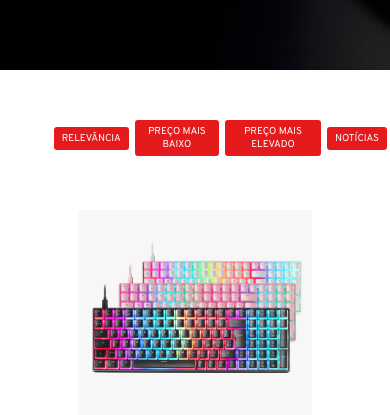
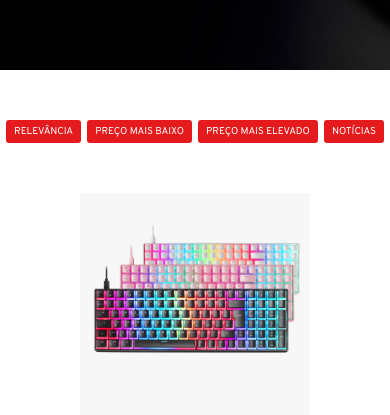
Before and after one commit to fmata97/MarsGaming-Clone, a plain HTML site: page index.html in a window 390 px wide. Shown: the part 240-655 px from the top of the page. Drawn offline with nearby package versions, Linux system fonts and the light colour scheme.

Commit message:
no more position:absolute

```diff
--- a/index.html
+++ b/index.html
@@ -62,12 +62,15 @@
     </header>
 
     <!-- Filtros -->
-    <div class="filters">
-        <div class="filter">RELEVÂNCIA</div>
-        <div class="filter">PREÇO MAIS BAIXO</div>
-        <div class="filter">PREÇO MAIS ELEVADO</div>
-        <div class="filter">NOTÍCIAS</div>
+    <div class="filters-container">
+        <div class="filters">
+            <div class="filter">RELEVÂNCIA</div>
+            <div class="filter">PREÇO MAIS BAIXO</div>
+            <div class="filter">PREÇO MAIS ELEVADO</div>
+            <div class="filter">NOTÍCIAS</div>
+        </div>
     </div>
+
 
     <!-- Produtos -->
     <div class="product-container">
--- a/style.css
+++ b/style.css
@@ -138,14 +138,20 @@ header p {
     top: 50px;
 }
 
+.filters-container {
+    margin: 0px 120px;
+    display: flex;
+    justify-content: center;
+}
+
 .filters {
     display: flex;
+    justify-content: flex-start;
+    width: 1260px;
     font-size: 10px;
     font-family: Overpass, Roboto;
     color: white;
-    padding: 80px 4.2%;
-    position: absolute;
-    left: 13%;
+    padding-top: 80px;
 }
 
 .filter {
@@ -163,20 +169,20 @@ header p {
 
 
 .product-container {
-    margin: 130px 0px;
-    padding: 20px 10px;
-    position: absolute;
-    left: 16%;
-    margin-right: 16%;
+    margin: 20px 50px;
+    padding: 40px 10px;
+    display: flex;
+    justify-content: center;
 }
 
 .product-row {
     display: flex;
     justify-content: space-between;
+    margin: 0px 50px;
 }
 
 .product-box {
-    width: 25%;
+    max-width: 300px;
     margin: 0px 10px;
     margin-bottom: 20px;
     position: relative;
@@ -306,8 +312,11 @@ header p {
         padding-top: 30px;
     }
 
+    .filters-container {
+        margin: 0px 100px;
+    }
     .filters {
-        padding: 50px 20px;
+        padding-top: 50px;
     }
 
     .product-row {
@@ -318,9 +327,8 @@ header p {
         width: 29%;
     }
     .product-container {
-        padding: 10px 20px;
-        left: 7%;
-        margin-right: 7%;
+        padding: 30px 10px;
+        margin: 20px 30px;
     }
 }
 
@@ -342,22 +350,37 @@ header p {
     header {
         height: 200px;
     }
+    .filters-container {
+        margin: 0px 80px;
+    }
     .filters {
-        padding: 50px 0px;
+        padding-top: 50px;
     }
     .product-row {
-        justify-content: space-around;
+        justify-content: space-between;
     }
     .product-box {
-        width: 40%;
+        width: 45%;
+    }
+    .product-row {
+        margin: 0px 40px;
     }
     .product-container {
-        padding: 10px 0px;
+        padding: 30px 0px;
     }
 }
 
 @media(max-width:576px) {
+    .product-row {
+        justify-content: center;
+    }
     .product-box {
-        width: 70%;
+        width: 100%;
+    }
+    .filters-container {
+        margin: 0px;
+    }
+    .filters {
+        justify-content: center;
     }
 }
```
